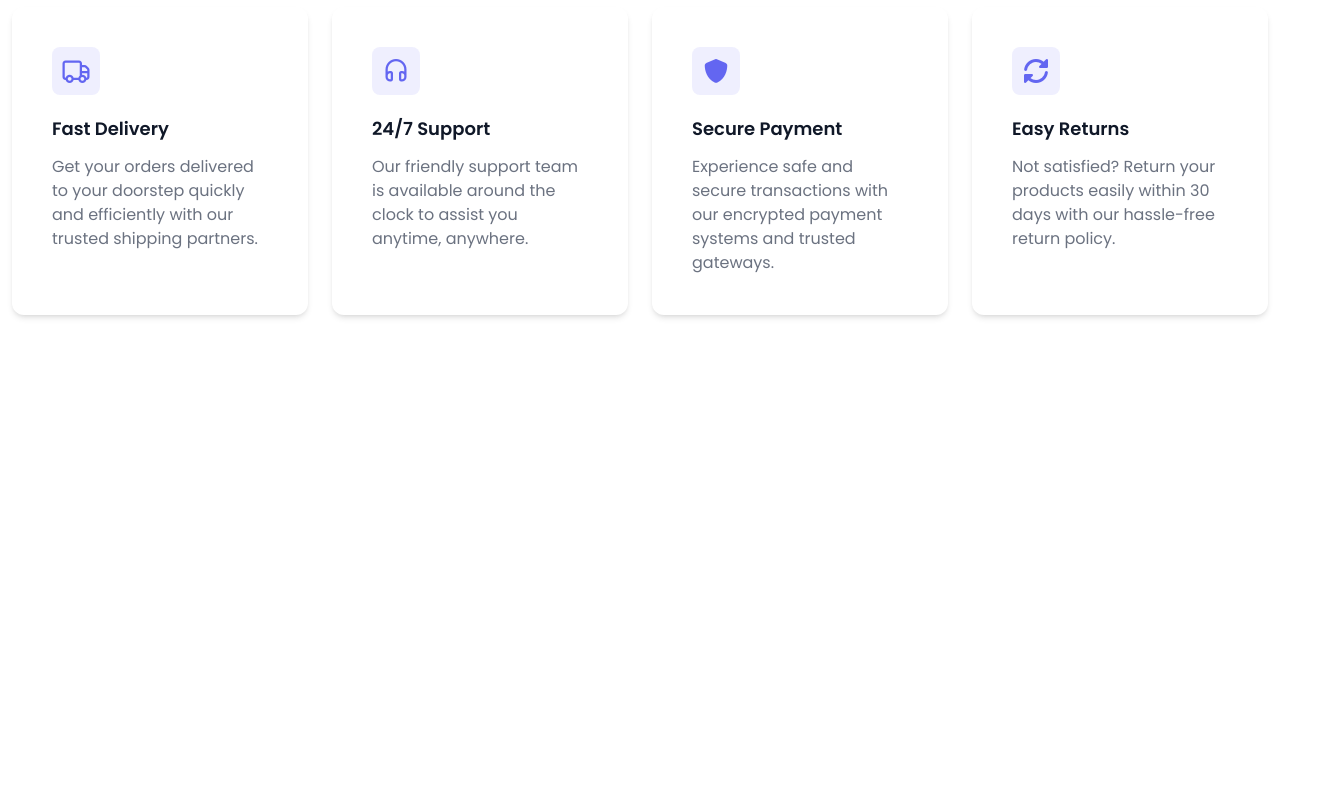
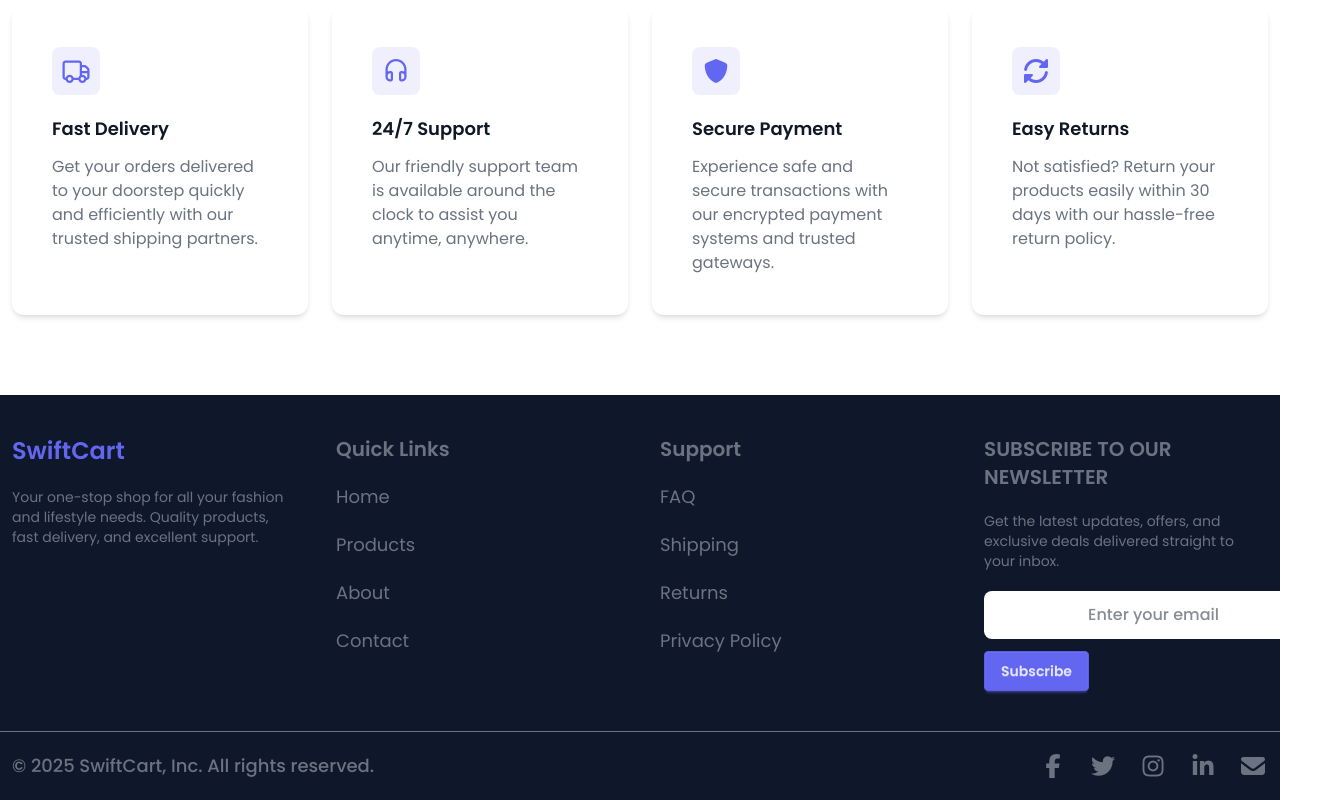
Before and after one commit to dev-rktanvir/swift-cart, a website built with Vite: page index.html in a window 1280 px wide. Shown: the part 893-1693 px from the top of the page, 1323 px wide, since content can reach past the window. Before the commit the page ends 1288 px from the top, so only its background shows below. Built offline with nearby package versions, Linux system fonts and the light colour scheme.

Commit message:
complete footer section

```diff
--- a/index.html
+++ b/index.html
@@ -146,8 +146,68 @@
     </section>
   </main>
   <!-- Footer -->
-  <footer>
+  <footer class="bg-[#0F172A] text-accent">
+    <!-- Footer Container -->
+    <div class="container mx-auto px-3 py-10 grid grid-cols-1 md:grid-cols-3 lg:grid-cols-4 gap-10">
+      <!-- 1st col -->
+      <div>
+        <h2 class="text-primary text-2xl font-semibold cursor-pointer">SwiftCart</h2>
+        <p class="text-sm mt-5">
+          Your one-stop shop for all your fashion and lifestyle needs. Quality products, fast delivery, and excellent
+          support.
+        </p>
+      </div>
+      <!-- 2nd col -->
+      <div>
+        <h3 class="text-xl font-semibold">Quick Links</h3>
+        <ul class="mt-5 space-y-5">
+          <li class="hover:text-primary text-lg"><a href="">Home</a></li>
+          <li class="hover:text-primary text-lg"><a href="">Products</a></li>
+          <li class="hover:text-primary text-lg"><a href="">About</a></li>
+          <li class="hover:text-primary text-lg"><a href="">Contact</a></li>
+        </ul>
+      </div>
+      <!-- 3rd col -->
+      <div>
+        <h3 class="text-xl font-semibold">Support</h3>
+        <ul class="mt-5 space-y-5">
+          <li class="hover:text-primary text-lg"><a href="">FAQ</a></li>
+          <li class="hover:text-primary text-lg"><a href="">Shipping</a></li>
+          <li class="hover:text-primary text-lg"><a href="">Returns</a></li>
+          <li class="hover:text-primary text-lg"><a href="">Privacy Policy</a></li>
+        </ul>
+      </div>
 
+      <!-- 4th col -->
+      <div class="space-y-5 md:col-span-full lg:col-span-1 text-center lg:text-left">
+        <h3 class="text-xl font-semibold uppercase">Subscribe to our Newsletter</h3>
+        <p class="text-sm mt-5">
+          Get the latest updates, offers, and exclusive deals delivered straight to your inbox.
+        </p>
+        <form class="flex flex-wrap items-center justify-center lg:justify-start gap-3">
+          <input type="email" placeholder="Enter your email"
+            class="bg-white font-medium text-center text-secondary rounded-lg p-3">
+          <button class="btn btn-primary" type="submit">Subscribe</button>
+        </form>
+      </div>
+    </div>
+    <!-- Bottom Footer -->
+    <div class="container mx-auto px-3 flex flex-col lg:flex-row gap-5 items-center justify-between border-t border-accent py-5">
+      <!-- text -->
+      <div>
+        <p class="text-lg font-medium">
+          © 2025 SwiftCart, Inc. All rights reserved.
+        </p>
+      </div>
+      <!-- Icons -->
+      <div class="flex items-center gap-5">
+        <i class="fa-brands fa-facebook-f text-2xl cursor-pointer"></i>
+        <i class="fa-brands fa-twitter text-2xl cursor-pointer"></i>
+        <i class="fa-brands fa-instagram text-2xl cursor-pointer"></i>
+        <i class="fa-brands fa-linkedin-in text-2xl cursor-pointer"></i>
+        <i class="fa-solid fa-envelope text-2xl cursor-pointer"></i>
+      </div>
+    </div>
   </footer>
 </body>
 
```
